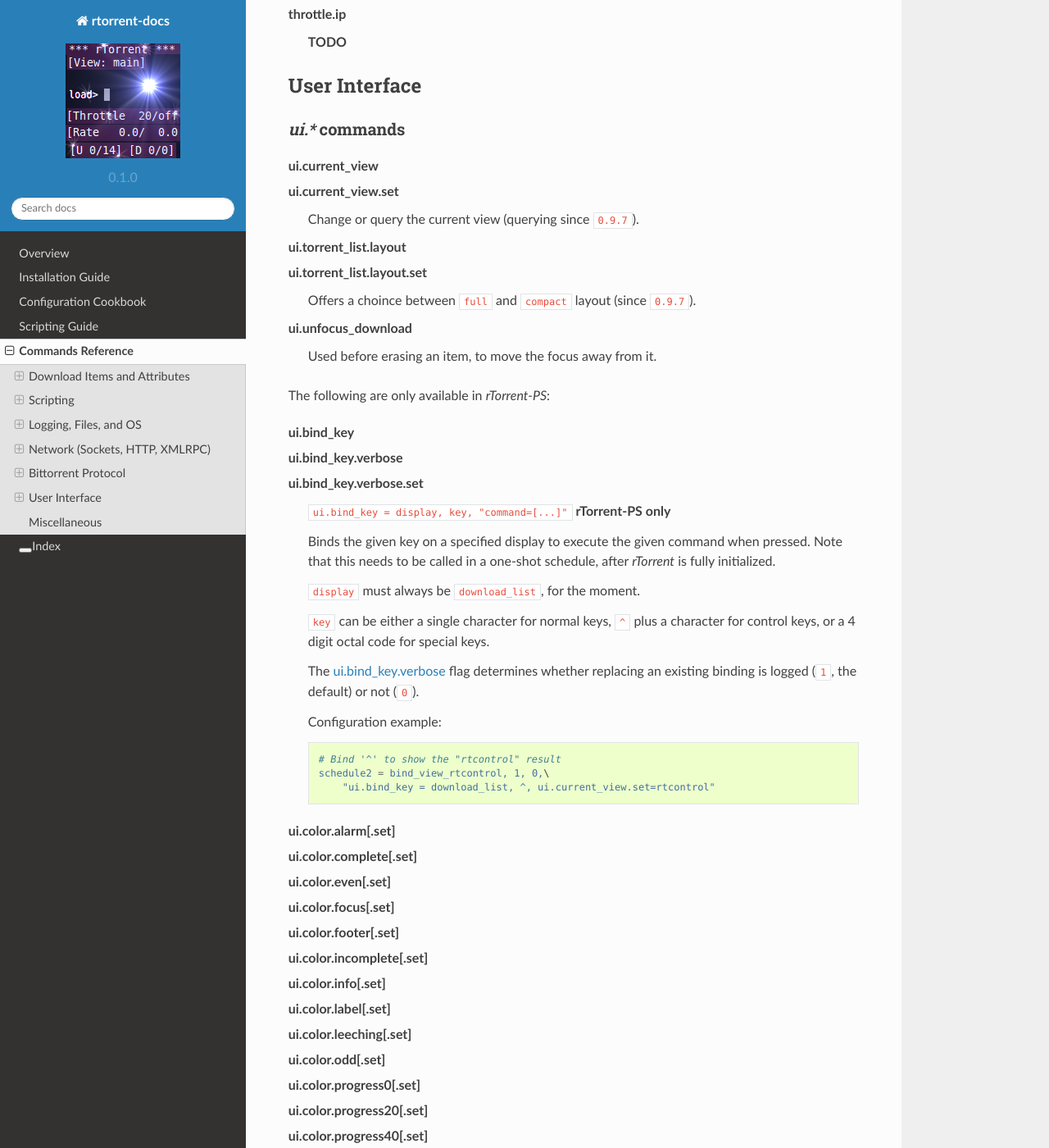
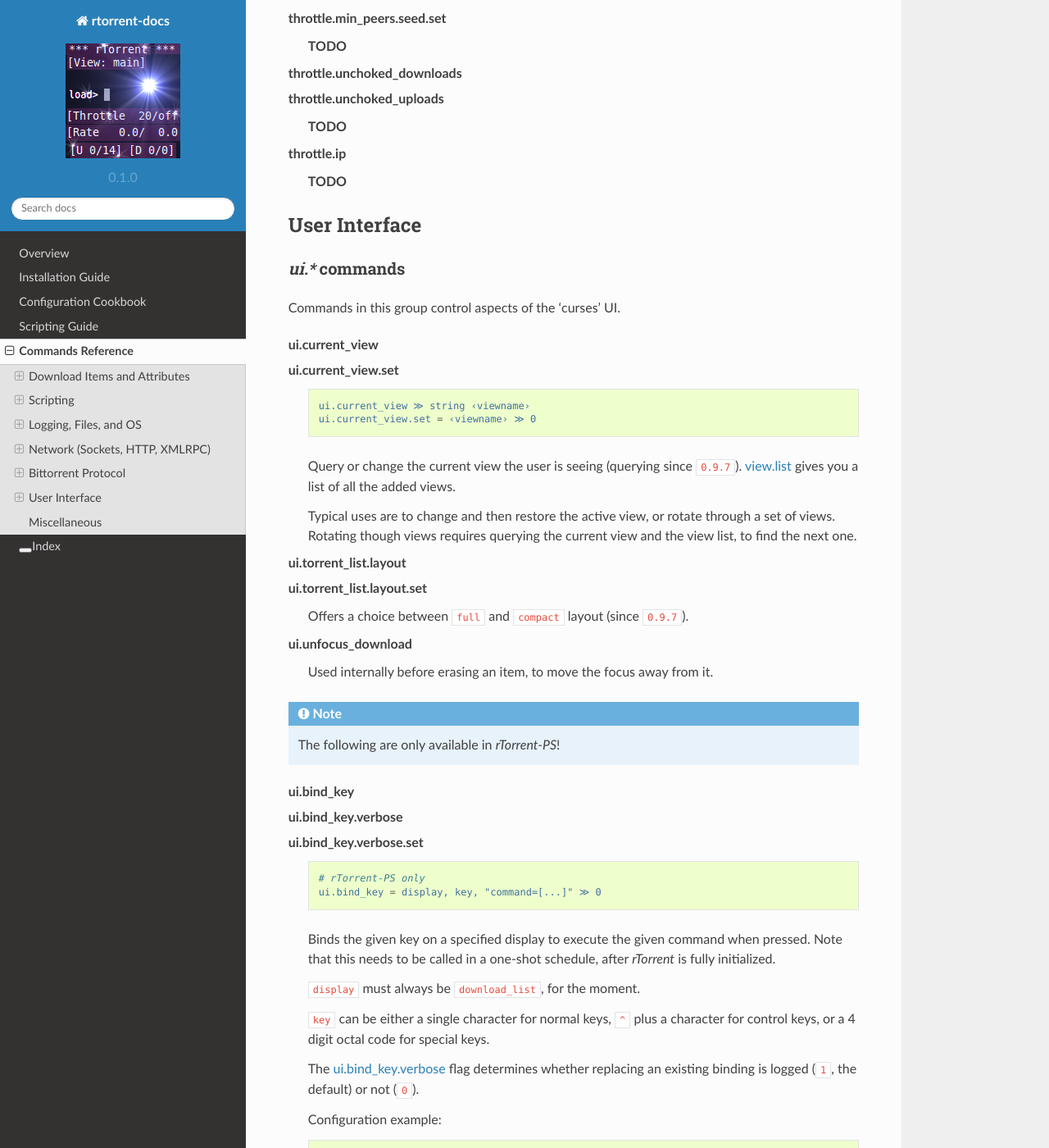
Before and after one commit to rtorrent-community/rtorrent-docs, a Sphinx documentation site: the page built from docs/cmd-ref.rst, in a window 1280 px wide and 1400 px high, scrolled down 22164 px. Shown: the whole window at 82% size. Built offline with Sphinx 7.4.7 and the Read the Docs theme 2.0.0, drawn with Linux system fonts in a browser that asks for light colours; some of the changed text lies outside the part shown.

Commit message:
different synopsis formating, indicate return type / value

```diff
--- a/docs/include-cmd-scripting.rst
+++ b/docs/include-cmd-scripting.rst
@@ -140,9 +140,13 @@
 
         Compare time stamps like created by :term:`system.time`.
 
+
     compare
 
-        ``compare = <order>, <sort_key>=[, ...]`` **rTorrent-PS only**
+        .. code-block:: ini
+
+            # rTorrent-PS only
+            compare = ‹order›, ‹sort_key›=[, ...] ≫ bool (0 or 1)
 
         Compares two items like :term:`less` or :term:`greater`, but allows
         to compare by several different sort criteria, and ascending or
--- a/docs/include-cmd-system.rst
+++ b/docs/include-cmd-system.rst
@@ -19,7 +19,9 @@
     execute.throw
     execute.throw.bg
 
-        ``execute.throw[.bg] = {command, arg1, arg2, ...}``
+        .. code-block:: ini
+
+            execute.throw[.bg] = {command, arg1, arg2, ...} ≫ 0
 
         This will execute a system command with the provided arguments.
         These commands either raise an error or return ``0``.
@@ -156,7 +158,10 @@
 
     system.random
 
-        ``system.random = [[<lower>,] <upper>]`` **rTorrent-PS only**
+        .. code-block:: ini
+
+            # rTorrent-PS only
+            system.random = [[‹lower›,] ‹upper›] ≫ value
 
         Generate *uniformly* distributed random numbers in the range
         defined by ``lower`` … ``upper``.
@@ -212,7 +217,10 @@
 
     log.messages
 
-        ``log.messages = ‹log file path›`` **rTorrent-PS only**
+        .. code-block:: ini
+
+            # rTorrent-PS only
+            log.messages = ‹log file path› ≫ 0
 
         Opens a log file that records all console messages.
         Passing no argument closes an open file.
--- a/docs/include-cmd-ui.rst
+++ b/docs/include-cmd-ui.rst
@@ -2,24 +2,40 @@
 
 `ui.*` commands
 ^^^^^^^^^^^^^^^^^^^^^^^^^^
+
+Commands in this group control aspects of the ‘curses’ UI.
 
 .. glossary::
 
     ui.current_view
     ui.current_view.set
 
-        Change or query the current view (querying since ``0.9.7``).
+        .. code-block:: ini
+
+            ui.current_view ≫ string ‹viewname›
+            ui.current_view.set = ‹viewname› ≫ 0
+
+        Query or change the current view the user is seeing (querying since ``0.9.7``).
+        :term:`view.list` gives you a list of all the added views.
+
+        Typical uses are to change and then restore the active view,
+        or rotate through a set of views.
+        Rotating though views requires querying the current view and the view list,
+        to find the next one.
 
     ui.torrent_list.layout
     ui.torrent_list.layout.set
 
-        Offers a choince between ``full`` and ``compact`` layout (since ``0.9.7``).
+        Offers a choice between ``full`` and ``compact`` layout (since ``0.9.7``).
 
     ui.unfocus_download
 
-        Used before erasing an item, to move the focus away from it.
+        Used internally before erasing an item, to move the focus away from it.
 
-The following are only available in *rTorrent-PS*:
+
+.. note::
+
+    The following are only available in *rTorrent-PS*!
 
 .. glossary::
 
@@ -27,7 +43,10 @@
     ui.bind_key.verbose
     ui.bind_key.verbose.set
 
-        ``ui.bind_key = display, key, "command=[...]"`` **rTorrent-PS only**
+        .. code-block:: ini
+
+            # rTorrent-PS only
+            ui.bind_key = display, key, "command=[...]" ≫ 0
 
         Binds the given key on a specified display to execute the given command when pressed.
         Note that this needs to be called in a one-shot schedule, after *rTorrent* is fully initialized.
```
Also changed, not shown: other parts of docs/include-cmd-system.rst (+1 -1 lines).
